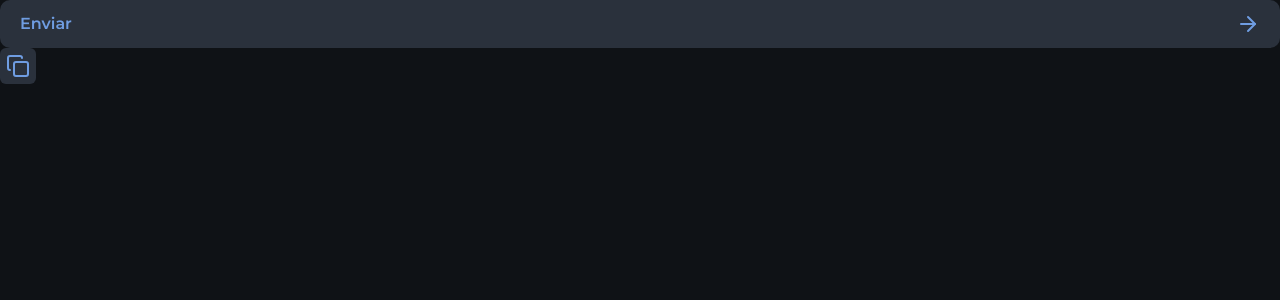
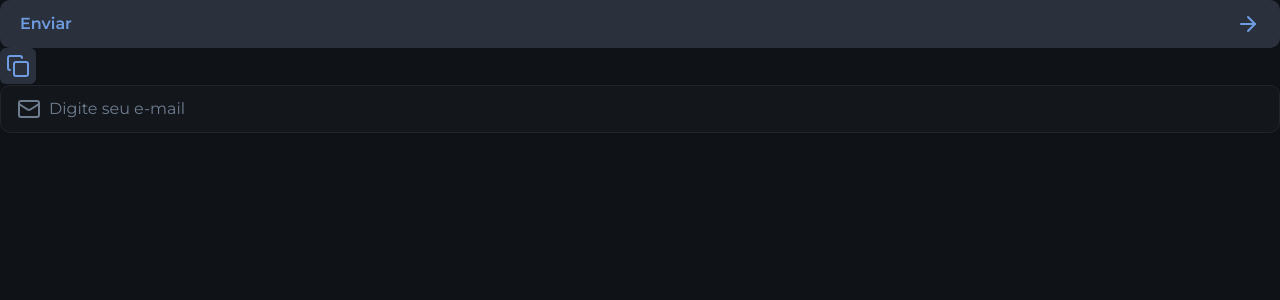
Before and after one commit to MouraGabriel53/nlw-connect-react, a Next.js app in the folder web/: page / in a window 1280 px wide. Shown: the top 300 px of the page. Built offline with nearby package versions, Linux system fonts and the light colour scheme.

Commit message:
add input

```diff
--- a/web/src/app/page.tsx
+++ b/web/src/app/page.tsx
@@ -1,6 +1,7 @@
 import { ArrowRight, Copy } from 'lucide-react';
 import{ Button } from "@/components/button";
 import{ IconButton } from "@/components/icon-button";
+import { Input } from '@/components/input';
 
 export default function Home() {
   return (
@@ -12,6 +13,7 @@ export default function Home() {
       <IconButton>
         <Copy/>
       </IconButton>
+      <Input type="email" placeholder='Digite seu e-mail'></Input>
     </main>
   );
 }
--- a/web/src/components/input.tsx
+++ b/web/src/components/input.tsx
@@ -0,0 +1,21 @@
+import { Mail } from 'lucide-react'
+import { ComponentProps } from 'react';
+
+interface InputProps extends ComponentProps<'input'> {}
+
+export function Input(props: InputProps) {
+    return (
+       <div
+            className="group bg-gray-800 h-12 border border-gray-600 rounded-xl px-4 flex items-center gap-2 focus-within:border-gray-100">
+        <span
+            className="text-gray-400 group-focus-within:text-gray-100 peer-focus:text-gray-100 peer-placeholder-shown:text-gray-100">
+            <Mail />
+        </span>
+
+         <input
+            className="peer flex-1 bg-transparent outline-0 text-white placeholder-gray-400"
+            {...props}
+        />
+       </div>
+    )
+}
```
